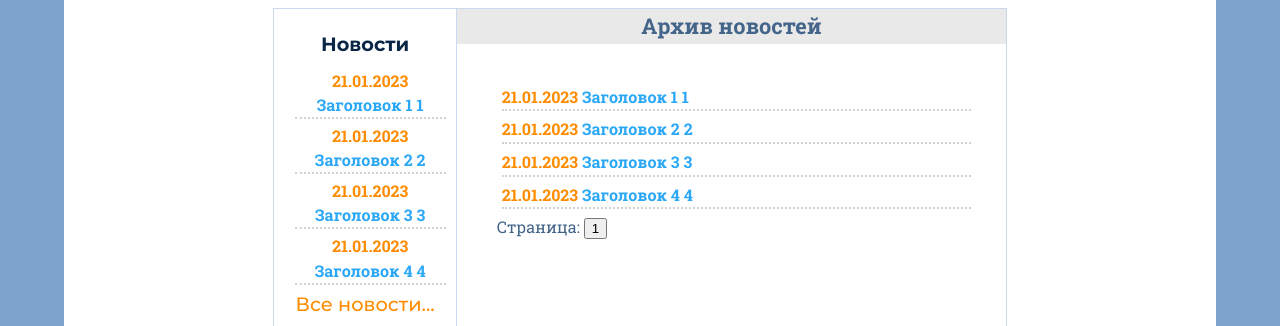
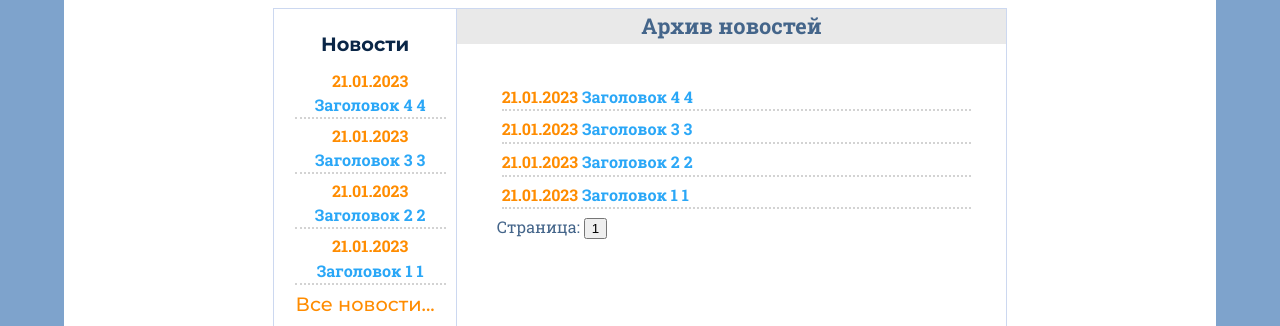
Before and after one commit to Ponomarev2/cpoprim2, a Vue app: page /news in a window 1280 px wide. Shown: the part 474-800 px from the top of the page. Built offline with nearby package versions, Linux system fonts and the light colour scheme.

Commit message:
post images, sort added

```diff
--- a/data/NewsData.js
+++ b/data/NewsData.js
@@ -2,25 +2,29 @@ export const news = [
   {
     id: 1,
     header: "Заголовок 1",
-    content: '<div class="text">      <p>        Текст (от лат. textus — ткань; сплетение, сочетание) — зафиксированная        на каком-либо материальном носителе человеческая мысль; в общем плане        связная и полная последовательность символов.      </p>      <p>        Существуют две основные трактовки понятия «текст»: имманентная        (расширенная, философски нагруженная) и репрезентативная (более        частная). Имманентный подход подразумевает отношение к тексту как к        автономной реальности, нацеленность на выявление его внутренней        структуры. Репрезентативный — рассмотрение текста как особой формы        представления информации о внешней тексту действительности.      </p>      <p>        В лингвистике термин «текст» используется в широком значении, включая и        образцы устной речи. Восприятие текста изучается в рамках лингвистики        текста и психолингвистики. Так, например, И. Р. Гальперин определяет        текст следующим образом: «Это письменное сообщение, объективированное в        виде письменного документа, состоящее из ряда высказываний, объединённых        разными типами лексической, грамматической и логической связи, имеющее        определённый модальный характер, прагматическую установку и        соответственно литературно обработанное».      </p>    </div>"',
+    body: '',
     date: "21.01.2023",
+    images: '',
+    html: '<div class="text">      <p>        Текст (от лат. textus — ткань; сплетение, сочетание) — зафиксированная        на каком-либо материальном носителе человеческая мысль; в общем плане        связная и полная последовательность символов.      </p>      <p>        Существуют две основные трактовки понятия «текст»: имманентная        (расширенная, философски нагруженная) и репрезентативная (более        частная). Имманентный подход подразумевает отношение к тексту как к        автономной реальности, нацеленность на выявление его внутренней        структуры. Репрезентативный — рассмотрение текста как особой формы        представления информации о внешней тексту действительности.      </p>      <p>        В лингвистике термин «текст» используется в широком значении, включая и        образцы устной речи. Восприятие текста изучается в рамках лингвистики        текста и психолингвистики. Так, например, И. Р. Гальперин определяет        текст следующим образом: «Это письменное сообщение, объективированное в        виде письменного документа, состоящее из ряда высказываний, объединённых        разными типами лексической, грамматической и логической связи, имеющее        определённый модальный характер, прагматическую установку и        соответственно литературно обработанное».      </p>    </div>"',
   },
   {
     id: 2,
     header: "Заголовок 2",
-    content: "Содержание новости 2",
+    body: 'Language has long been considered the exclusive provenance of humans. \n \
+      But in the animal kingdom, birds, not primates, communicate with the level of vocal complexity and variability closest to ours.',
+    images: ['1.png', '2.jpg'],
     date: "21.01.2023",
   },
   {
     id: 3,
     header: "Заголовок 3",
-    content: "Содержание новости 3",
+    body: "Содержание новости 3",
     date: "21.01.2023",
   },
   {
     id: 4,
     header: "Заголовок 4",
-    content: "Содержание новости 4",
+    body: "Содержание новости 4",
     date: "21.01.2023",
   },
 ];
--- a/src/components/NewsColumn.vue
+++ b/src/components/NewsColumn.vue
@@ -1,5 +1,5 @@
 <script setup>
-import { ref } from "vue";
+import { ref, onMounted } from "vue";
 import NewsMini from "./NewsMini.vue";
 import { news } from "../../data/NewsData.js"
 
@@ -9,12 +9,17 @@ import { news } from "../../data/NewsData.js"
 // xmlDoc = parser.parseFromString(text, "text/xml");
 
 const props = defineProps(["count", "items"]);
+let news_sorted = news.sort(function (a, b) { return -(a.id - b.id) }); // order by id descend;
+onMounted(() => {
+  console.log(news_sorted);
+})
 </script>
 
 <template>
   <div class="container">
-    <NewsMini v-if="news" v-for="(item, i) in news" :key="i" :id="item.id" :header="item.header" :date="item.date" />
-    <NewsMini v-else v-for="(item, i) in [...Array(5).keys()]" :id="i" :header="'Заголовок новости новости новости'" />
+    <NewsMini v-if="news_sorted" v-for="(item, i) in news_sorted.slice(0, 5)" :key="item.id" :id="item.id"
+      :header="item.header" :date="item.date" />
+    <NewsMini v-else v-for="(item, i) in [...Array(5).keys()]" :id="i" />
   </div>
 </template>
 
--- a/src/components/NewsGrid.vue
+++ b/src/components/NewsGrid.vue
@@ -1,29 +1,29 @@
 <script setup>
-import { ref, onUpdated } from 'vue'
+import { ref, onUpdated, onMounted } from 'vue'
 import NewsMini from "./NewsMini.vue";
 import { RouterLink } from "vue-router";
 import { news } from "../../data/NewsData.js"
 
 const props = defineProps([]);
 const start = ref(0);
-const data = ref(news.slice(start));
+var news_sorted = news.sort(function (a, b) { return -(a.id - b.id) }); // order by id descend;
+const data = ref(news_sorted);
 
 onUpdated(() => {
-  // data.value = news.slice(start, start + 20);
-  console.log(start);
+  data.value = news_sorted.slice(start, start + 20);
 })
 
 </script>
 
 <template>
   <div class="container">
-    <NewsMini v-if="data" v-for="(item, i) in data" :key="i" :id="item.id" :header="item.header" :content="item.content"
-      :date="item.date" />
+    <NewsMini v-if="data" v-for="(item, i) in data" :key="item.id" :id="item.id" :header="item.header"
+      :content="item.content" :date="item.date" />
     <NewsMini v-else v-for="(item, i) in [...Array(20).keys()]" :id="i + start"
       :header="'Заголовок новости новости новости'" />
     <div>
       <label>Страница: </label>
-      <button v-for="(item, i) in [parseInt(news.length / 20 + 0.5)]" :id="i" @click="start = i * 20">
+      <button v-for="(item, i) in [parseInt(news.length / 20 + 0.99)]" :id="i" @click="start = i * 20">
         {{ (i + 1) + " " }}
       </button>
     </div>
--- a/src/components/NewsMini.vue
+++ b/src/components/NewsMini.vue
@@ -7,7 +7,7 @@ const props = defineProps(["id", "header", "content", "date"]);
 
 <template>
   <div class="container">
-    <RouterLink v-if="props.header" :to="'/post/' + props.id">
+    <RouterLink v-if="props.id" :to="'/post/' + props.id">
       <label class="date">{{ props.date ? props.date : "21.03.2023" }}</label>
       {{ props.header + " " + props.id }}
     </RouterLink>
--- a/src/components/PostBody.vue
+++ b/src/components/PostBody.vue
@@ -1,23 +1,28 @@
 <script setup>
-import { ref, onUpdated } from 'vue'
+import { ref, onUpdated, onMounted } from 'vue'
 import { news } from "../../data/NewsData.js"
 
 const props = defineProps(["id"]);
-const data = ref(news[props.id - 1]);
+const data = ref(news.find(x => x.id == props.id));
+const img_dir = "../../data/images/";
 
 onUpdated(() => {
-  data.value = news[props.id - 1];
+  data.value = news.find(x => x.id == props.id);
 })
 </script>
 
 <template>
   <div class="container">
-
-    <h1>Заголовок {{ data.header ? data.header : props.id }}</h1>
-    <div v-if="data">{{ data.content }}</div>
-
-    <div class="date">
-      {{ data.date ? data.date : "23.03.2023" }}
+    <div v-if="data.html" v-html="data.html"></div>
+    <div v-else>
+      <h1>{{ data.header ? data.header : props.id }}</h1>
+      <div v-if="data">
+        <p v-for="par in data.body.split('\n') ">{{ par }}</p>
+      </div>
+      <img v-if="data.images" v-for="img in data.images" :src="img_dir + img" width="600" />
+      <div class="date">
+        {{ data.date ? data.date : "23.03.2023" }}
+      </div>
     </div>
   </div>
 </template>
@@ -31,7 +36,7 @@ onUpdated(() => {
 .container {
   background-color: white;
   /* color: var(--colorB); */
-  margin-top: 20px;
+  margin-top: 1rem;
 }
 
 
@@ -40,4 +45,8 @@ h1 {
   text-align: center;
   padding-bottom: 1rem;
 }
+
+p {
+  text-indent: 1em;
+}
 </style>
```
